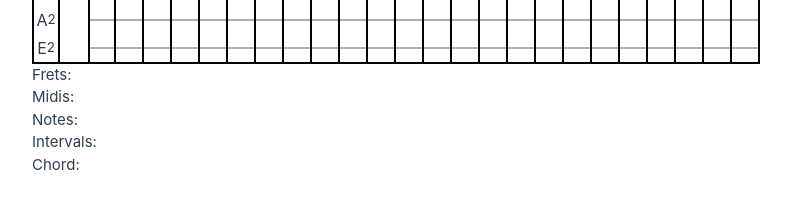
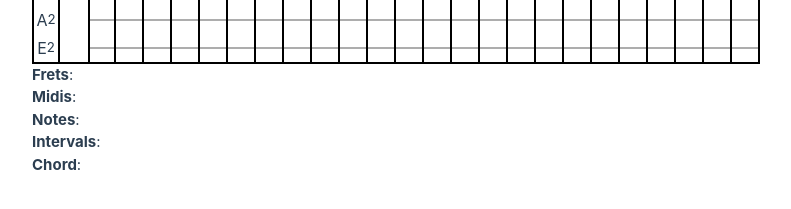
Before and after one commit to michaelchadwick/nebyooaxe, a Vue app: page / in a window 1280 px wide. Shown: the part 431-640 px from the top of the page, without its empty margins (244-1035 px from the left). Built offline with nearby package versions, Linux system fonts and the light colour scheme.

Commit message:
debug display labels bolder

```diff
--- a/src/App.vue
+++ b/src/App.vue
@@ -47,18 +47,20 @@ function currentChord(newChord: ChordName[]): void {
     />
 
     <div id="current-frets" :class="{ empty: !frets.length }">
-      Frets: {{ frets.length ? frets : '' }}
+      <strong>Frets</strong>: {{ frets.length ? frets : '' }}
     </div>
     <div id="current-midis" :class="{ empty: !midis.length }">
-      Midis: {{ midis.length ? midis : '' }}
+      <strong>Midis</strong>: {{ midis.length ? midis : '' }}
     </div>
     <div id="current-notes" :class="{ empty: !notes.length }">
-      Notes: {{ notes.length ? notes : '' }}
+      <strong>Notes</strong>: {{ notes.length ? notes : '' }}
     </div>
     <div id="current-invls" :class="{ empty: !invls.length }">
-      Intervals: {{ invls.length ? invls : '' }}
+      <strong>Intervals</strong>: {{ invls.length ? invls : '' }}
     </div>
-    <div id="current-chord" :class="{ empty: !chord.length }">Chord: {{ chord ? chord : '' }}</div>
+    <div id="current-chord" :class="{ empty: !chord.length }">
+      <strong>Chord</strong>: {{ chord ? chord : '' }}
+    </div>
   </main>
 </template>
 
--- a/src/assets/main.css
+++ b/src/assets/main.css
@@ -41,3 +41,7 @@ a,
     padding: 0 2rem;
   }
 }
+
+strong {
+  font-weight: 700;
+}
```
